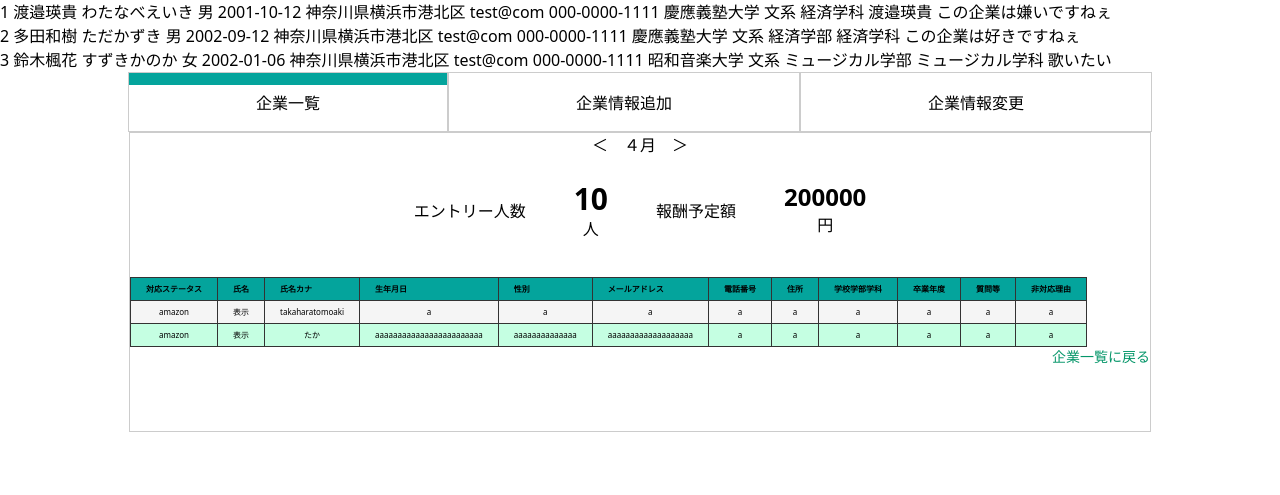
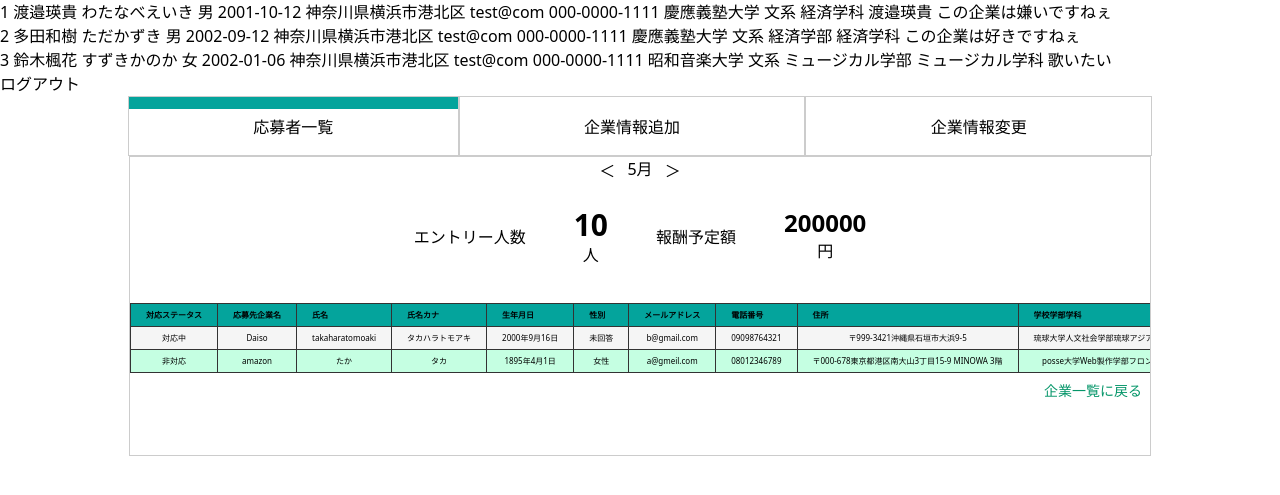
Before and after one commit to posse-ap/-teamdev-2022-posse2-team2A-, a PHP site: page / in a window 1280 px wide, after a click on "amazon". Shown: the top 495 px of the page. Run offline with PHP 8.4, Linux system fonts and the light colour scheme; a user stored in the database is signed in; data comes from the database, SQL or seed files in the repository.

Commit message:
#56 tabAを応募者一覧に変化できるようにした。応募者一覧の月を動的に変更できるようにした。

```diff
--- a/src/admin/index.php
+++ b/src/admin/index.php
@@ -45,15 +45,14 @@ $customers = $stmt->fetchAll(PDO::FETCH_ASSOC);
             </li>
         <?php endforeach; ?>
     </ul>
-    <!-- <a href="logout.php">ログアウト</a> -->
+    <a href="logout.php">ログアウト</a>
     <div class="tab-panel">
         <!--タブ-->
         <ul class="tab-group">
-            <li class="tab tab-A is-active">企業一覧</li>
+            <li id="tabA" class="tab tab-A is-active">企業一覧</li>
             <li class="tab tab-B">企業情報追加</li>
             <li class="tab tab-C">企業情報変更</li>
         </ul>
-
         <!--タブを切り替えて表示するコンテンツ-->
         <div class="panel-group">
             <div class="panel tab-A is-show" id="tabApanel">
@@ -98,7 +97,11 @@ $customers = $stmt->fetchAll(PDO::FETCH_ASSOC);
             </div>
             <div id="memberDetail" class="memberDetail">
                 <div class="status">
-                    <div class="w-full text-center">＜　４月　＞</div>
+                    <div class="w-full text-center">
+                        <button onclick="prev()">＜</button>
+                        <span id="monthText" class="mx-2"></span>
+                        <button onclick="next()">＞</button>
+                    </div>
                     <div class="w-full flex justify-center">
                         <div class="flex items-center m-6">エントリー人数</div>
                         <div class="text-center m-6"><span class="text-3xl font-bold">10</span><br>人</div>
@@ -110,6 +113,7 @@ $customers = $stmt->fetchAll(PDO::FETCH_ASSOC);
                     <table>
                         <tr>
                             <th>対応ステータス</th>
+                            <th>応募先企業名</th>
                             <th>氏名</th>
                             <th>氏名カナ</th>
                             <th>生年月日</th>
@@ -123,36 +127,38 @@ $customers = $stmt->fetchAll(PDO::FETCH_ASSOC);
                             <th>非対応理由</th>
                         </tr>
                         <tr class="white">
-                            <td>amazon</td>
-                            <td>表示</td>
+                            <td>対応中</td>
+                            <td>Daiso</td>
                             <td>takaharatomoaki</td>
-                            <td>a</td>
-                            <td>a</td>
-                            <td>a</td>
-                            <td>a</td>
-                            <td>a</td>
-                            <td>a</td>
-                            <td>a</td>
-                            <td>a</td>
-                            <td>a</td>
+                            <td>タカハラトモアキ</td>
+                            <td>2000年9月16日</td>
+                            <td>未回答</td>
+                            <td>b@gmail.com</td>
+                            <td>09098764321</td>
+                            <td>〒999-3421沖縄県石垣市大浜9-5</td>
+                            <td>琉球大学人文社会学部琉球アジア文化学科</td>
+                            <td>23卒</td>
+                            <td>なし</td>
+                            <td></td>
                         </tr>
                         <tr class="mint">
+                            <td>非対応</td>
                             <td>amazon</td>
-                            <td>表示</td>
                             <td>たか</td>
-                            <td>aaaaaaaaaaaaaaaaaaaaaaaa</td>
-                            <td>aaaaaaaaaaaaaa</td>
-                            <td>aaaaaaaaaaaaaaaaaaa</td>
-                            <td>a</td>
-                            <td>a</td>
-                            <td>a</td>
-                            <td>a</td>
-                            <td>a</td>
-                            <td>a</td>
+                            <td>タカ</td>
+                            <td>1895年4月1日</td>
+                            <td>女性</td>
+                            <td>a@gmeil.com</td>
+                            <td>08012346789</td>
+                            <td>〒000-678東京都港区南大山3丁目15-9 MINOWA 3階</td>
+                            <td>posse大学Web製作学部フロント学科</td>
+                            <td>24卒</td>
+                            <td>特になし</td>
+                            <td>重複応募のため</td>
                         </tr>
                     </table>
                 </div>
-                <div class="w-full text-green-600 text-sm text-right ml-auto" onclick="returninfo({undo:memberDetail, display:panel})">企業一覧に戻る</div>
+                <div class="text-green-600 text-sm text-right mr-2 mt-2" onclick="returninfo({undo:memberDetail, display:panel})">企業一覧に戻る</div>
             </div>
             <div id="panel" class="panel tab-B">Content-B</div>
             <div class="panel tab-C">Content-C</div>
--- a/src/user/script.js
+++ b/src/user/script.js
@@ -55,15 +55,19 @@ document.addEventListener('DOMContentLoaded', function(){
   };
 }, false);
 // タブの動きここまで
+
+
 // 企業への応募者の表示ここから
 const panel = document.getElementById('tabApanel');
 const memberDetail = document.getElementById('memberDetail');
+const tabA = document.getElementById("tabA");
 const showInfo = ({
     hidden,
     show
 }) => {
     hidden.classList.remove('is-show');
     show.classList.add('is-show');
+    tabA.innerHTML = "応募者一覧";// タブAの名前を変更
 };
 
 const returninfo = ({
@@ -71,7 +75,41 @@ const returninfo = ({
 }) => {
   undo.classList.remove('is-show');
   display.classList.add('is-show');
+  tabA.innerHTML = "企業一覧";
 }
+
+// 企業への応募者の表示ここまで
+
+
+
+// 月ごとの報酬を表示するここから
+
+// 見たい月を動的に変更できるようにするここから
+const today = new Date();
+const monthText = document.getElementById("monthText");
+var todayMonth = today.getMonth()+1;
+monthText.innerHTML = `${todayMonth}月`;
+function prev(){
+  todayMonth -= 1;
+  if(todayMonth<1){
+    todayMonth = 12;
+  }
+  monthText.innerHTML = `${todayMonth}月`;
+}
+function next(){
+  todayMonth += 1;
+  if(todayMonth>12){
+    todayMonth = 1;
+  }
+  monthText.innerHTML = `${todayMonth}月`;
+}
+
+// 見たい月を動的に変更できるようにするここまで
+
+// 月ごとの報酬を表示するここまで
+
+
+
 
 // 画面をスクロールをしたら動かしたい場合の記述
 $(window).scroll(function () {
```
